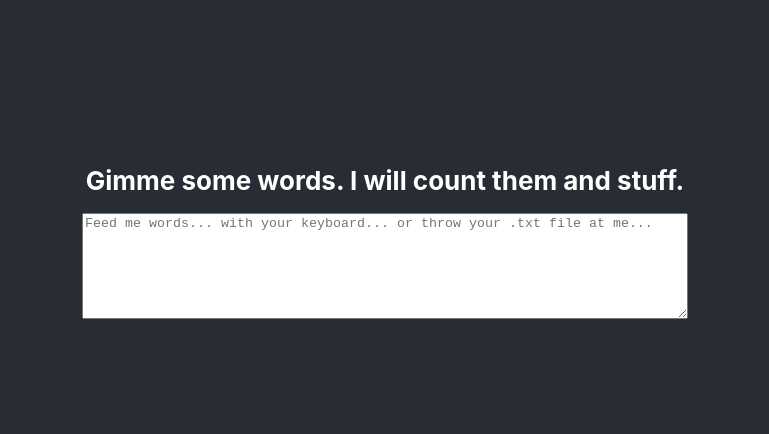
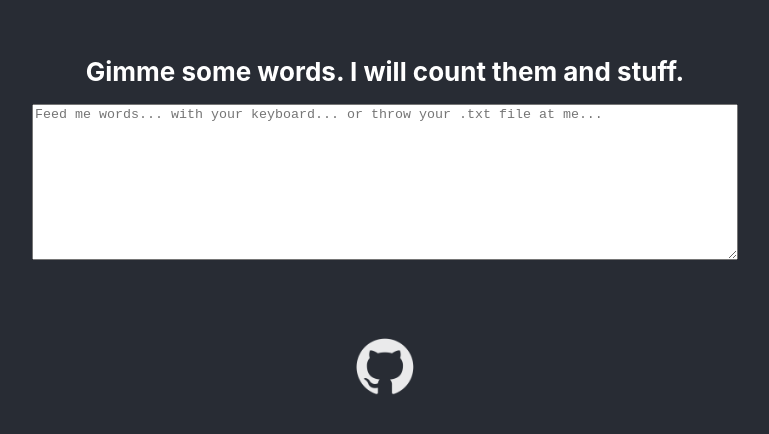
Before and after one commit to lachesis17/react-wordcount, a React (Create React App) app: page / in a window 1280 px wide. Shown: the part 164-598 px from the top of the page, without its empty margins (255-1024 px from the left). Built offline with nearby package versions, Linux system fonts and the light colour scheme.

Commit message:
add git logo

```diff
--- a/src/App.js
+++ b/src/App.js
@@ -32,6 +32,10 @@ function App() {
       <header className="App-header">
         <h1 className='Headers'>Gimme some words. I will count them and stuff.</h1>
         <TextInput className='Text_Submit' onSubmit={handle_entry} />
+        <br></br>
+        <a href="https://github.com/lachesis17/react-wordcount">
+        <img id="git" src="/gitLogo.png" alt="" width="200px" height="200px" />
+        </a>
       </header>
     </div>
   );
--- a/src/index.css
+++ b/src/index.css
@@ -42,8 +42,42 @@ body {
 }
 
 .Text_Submit {
-  width: 600px;
-  height: 100px;
+  width: 700px;
+  height: 150px;
+}
+
+#git {
+  background-image: transparent;
+  background-color: transparent;
+  border-radius: 50%;
+  outline: none;
+  height: 80px;
+  width: 80px;
+  margin-top: 30px;
+  align-items: center;
+  justify-content: center;
+  text-align: center;
+  padding: 0;
+  border: transparent;
+  margin-bottom: 20px;
+  opacity: 0.90;
+  transform: scale(0.85);
+  transition: .2s ease-in-out;
+}
+
+#git:hover {
+  opacity: 1.0;
+  background-image: transparent;
+  background-color: transparent;
+  color: #f0f0f0;
+  text-shadow: unset;
+  transition: .2s ease-in-out;
+  transform: scale(1.0);
+}
+
+#git:active {
+  transform: scale(0.9);
+  transition: .1s ease-in-out;
 }
 
 /* Responsive Styles */
@@ -66,10 +100,6 @@ body {
 
 }
 
-@media only screen and (max-width: 992px) {
-
-}
-
 @media only screen and (max-width: 500px) {
   .Headers {
     font-size: 20px;
@@ -88,8 +118,6 @@ body {
   .Text_Submit {
     width: 80%;
   }
-
-
 }
 
 @media only screen and (max-width: 480px) {
```
Also changed, not shown: public/gitLogo.png (added).
